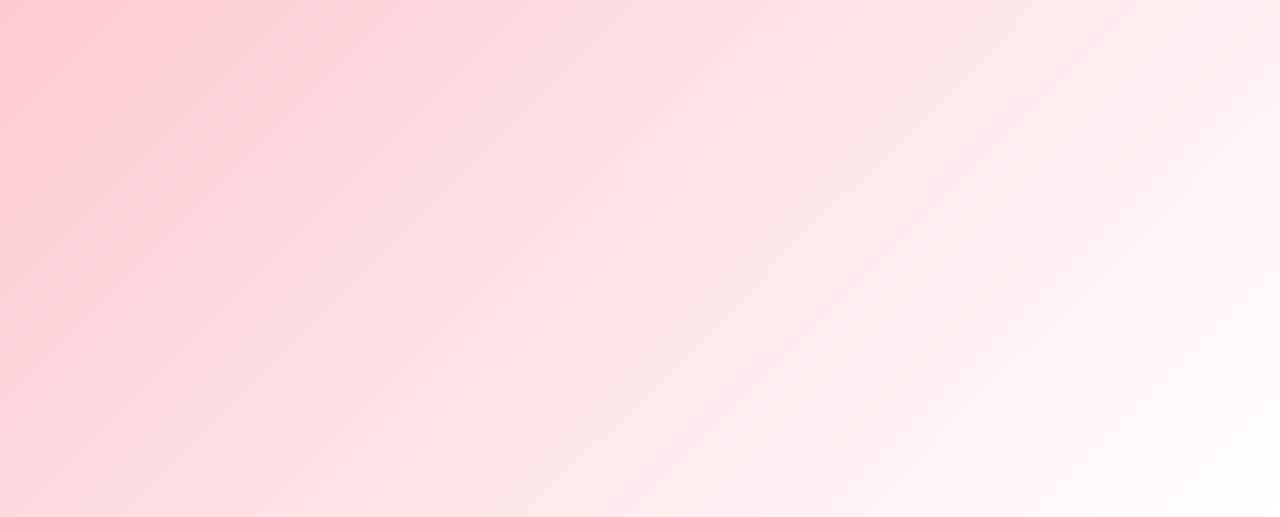
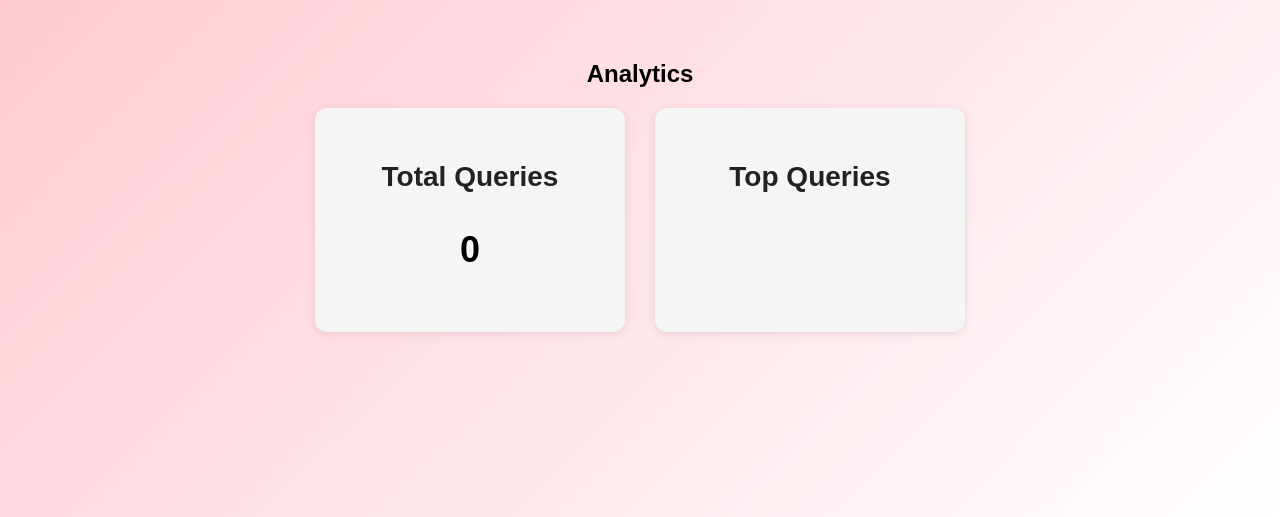
Before and after one commit to teachershriti1/SahayakBot, a Flask app: page /admin in a window 1280 px wide. Shown: the part 323-840 px from the top of the page. Run offline with Flask 3, Linux system fonts and the light colour scheme; the visitor is signed in with stand-in values (Sample User, id 1); data that the repository does not hold is empty; parts of the project's set-up code (start-up, migrations or seed data) failed here and were passed over.

Commit message:
Updated admin dashboard analytics

```diff
--- a/app.py
+++ b/app.py
@@ -96,21 +96,40 @@ def chat():
     return jsonify({"reply": bot_reply})
 
 # Admin Dashboard
+from collections import Counter
+
 @app.route('/admin')
 def admin():
-    if not session.get('admin'):
-        return redirect('/admin-login')
 
-    chats = db.collection("chats").stream()
+    chats_ref = db.collection('chats').stream()
 
-    #  sort latest first
-    chat_list = sorted(
-        [c.to_dict() for c in chats],
-        key=lambda x: x.get("time", ""),
-        reverse=True
+    chats = []
+    query_list = []
+
+    for chat in chats_ref:
+
+        data = chat.to_dict()
+
+        chats.append(data)
+
+        # collect user queries
+        if 'user' in data:
+            query_list.append(data['user'].lower())
+
+    # total queries
+    total_chats = len(query_list)
+
+    # top 5 queries
+    counter = Counter(query_list)
+
+    top_queries = counter.most_common(5)
+
+    return render_template(
+        'admin.html',
+        chats=chats,
+        total_chats=total_chats,
+        top_queries=top_queries
     )
-
-    return render_template("admin.html", chats=chat_list)
 
 # Analytics API
 @app.route('/analytics')
--- a/static/css/style.css
+++ b/static/css/style.css
@@ -157,3 +157,49 @@ body.admin-page {
 .admin-page button {
   margin: 10px 5px;
 }
+/* Analytics Section */
+
+.analytics-container {
+    margin-top: 40px;
+    text-align: center;
+}
+
+.analytics-cards {
+    display: flex;
+    justify-content: center;
+    gap: 30px;
+    flex-wrap: wrap;
+    margin-top: 20px;
+}
+
+.analytics-card {
+    background: #f5f5f5;
+    padding: 25px;
+    border-radius: 12px;
+    width: 260px;
+    box-shadow: 0 2px 8px rgba(0,0,0,0.1);
+}
+
+.analytics-card h3 {
+    margin-bottom: 20px;
+    font-size: 28px;
+    color: #222;
+}
+
+.analytics-card p {
+    font-size: 36px;
+    font-weight: bold;
+    color: #000;
+}
+
+.query-list {
+    list-style: none;
+    padding: 0;
+    margin: 0;
+}
+
+.query-list li {
+    margin: 10px 0;
+    font-size: 20px;
+    color: #333;
+}
--- a/templates/admin.html
+++ b/templates/admin.html
@@ -15,10 +15,12 @@
   </a>
 
 
-<h3>Chat History</h3>
+
 <a href="/clear-chats">
   <button>🗑 Clear All Chats</button>
 </a>
+
+<h3>Chat History</h3>
 
 <table border="1">
 <tr>
@@ -37,5 +39,43 @@
 
 </table>
 
+<!-- Analytics Section -->
+
+<div class="analytics-container">
+
+    <h2>Analytics</h2>
+
+    <div class="analytics-cards">
+
+        <!-- Total Queries Card -->
+        <div class="analytics-card">
+
+            <h3>Total Queries</h3>
+
+            <p>{{ total_chats }}</p>
+
+        </div>
+
+        <!-- Top Queries Card -->
+        <div class="analytics-card">
+
+            <h3>Top Queries</h3>
+
+            <ul class="query-list">
+
+                {% for query, count in top_queries %}
+
+                    <li>{{ query }} - {{ count }}</li>
+
+                {% endfor %}
+
+            </ul>
+
+        </div>
+
+    </div>
+
+</div>
+
 </body>
 </html>
```
